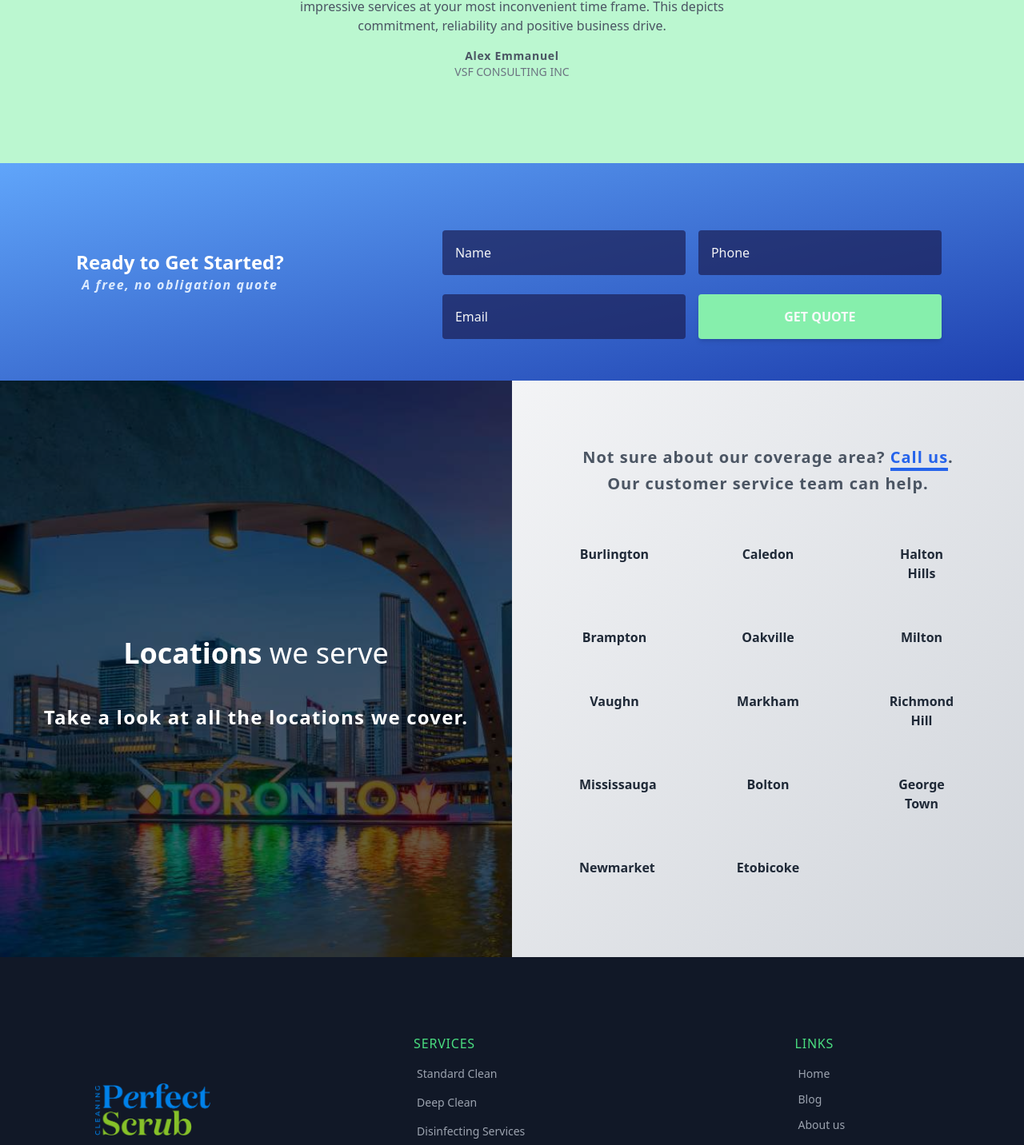
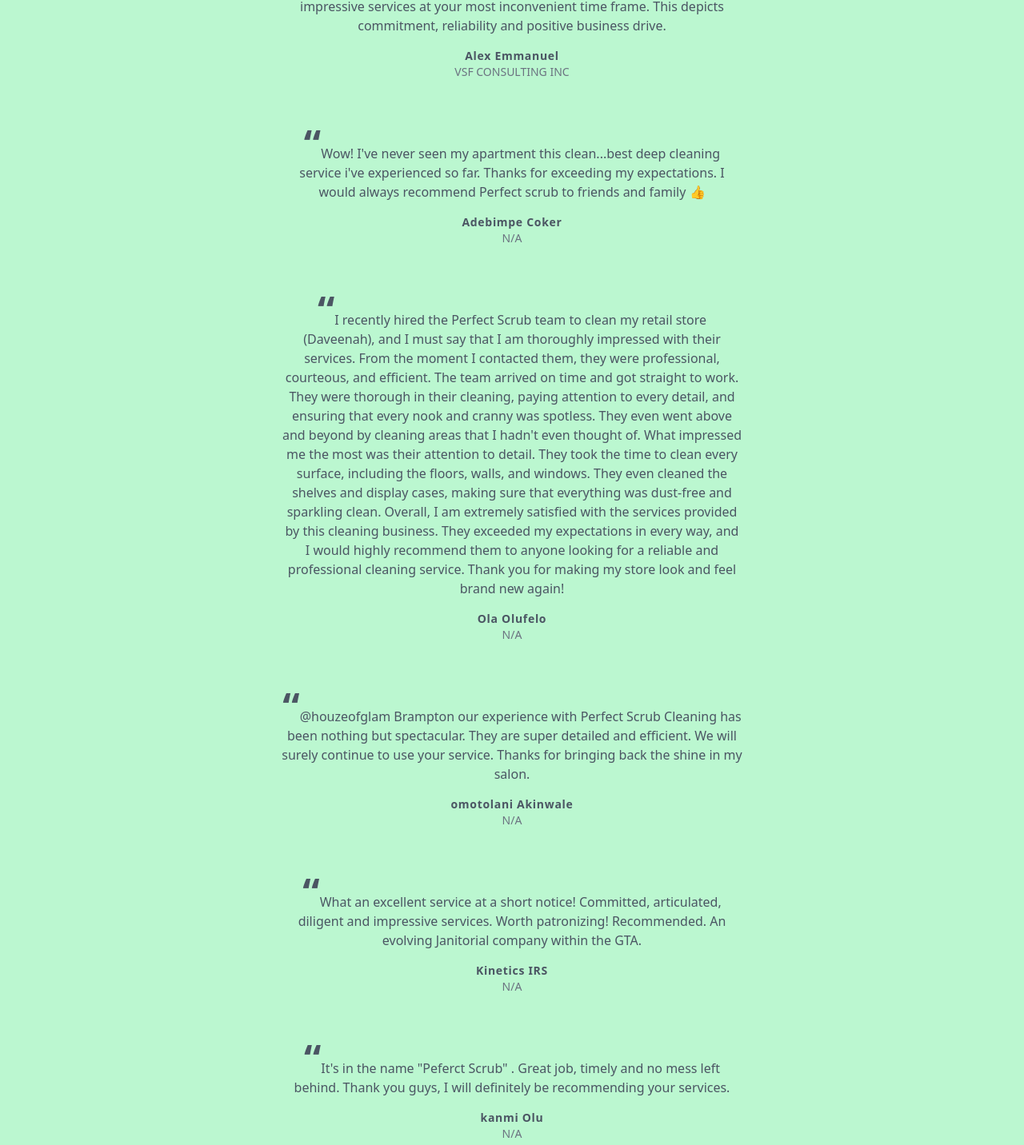
Before and after one commit to perfectscrub/perfect-scrub, a Next.js app: page / in a window 1280 px wide. Shown: the part 5180-6612 px from the top of the page at 80% size. Built offline with nearby package versions, Linux system fonts and the light colour scheme.

Commit message:
testimonial data added

```diff
--- a/data.js
+++ b/data.js
@@ -76,7 +76,41 @@ export const testimonials = [
     text: "It was a great pleasure engaging your services at our office and for the impressive services at your most inconvenient time frame. This depicts commitment, reliability and positive business drive.",
     author: "Alex Emmanuel",
     business: "VSF CONSULTING INC"
-  }
+  },
+  {
+    text: "Wow! I've never seen my apartment this clean...best deep cleaning service i've experienced so far. Thanks for exceeding my expectations. I would always recommend Perfect scrub to friends and family 👍",
+    author: "Adebimpe Coker",
+    business: "N/A"
+  },
+  {
+    text: `I recently hired the Perfect Scrub team to clean my retail store (Daveenah), and I must say that I am thoroughly impressed with their services. From the moment I contacted them, they were professional, courteous, and efficient.
+
+    The team arrived on time and got straight to work. They were thorough in their cleaning, paying attention to every detail, and ensuring that every nook and cranny was spotless. They even went above and beyond by cleaning areas that I hadn't even thought of.
+
+    What impressed me the most was their attention to detail. They took the time to clean every surface, including the floors, walls, and windows. They even cleaned the shelves and display cases, making sure that everything was dust-free and sparkling clean.
+
+    Overall, I am extremely satisfied with the services provided by this cleaning business. They exceeded my expectations in every way, and I would highly recommend them to anyone looking for a reliable and professional cleaning service. Thank you for making my store look and feel brand new again!`,
+    author: "Ola Olufelo",
+    business: "N/A"
+  },
+  {
+    text: `@houzeofglam Brampton our experience with Perfect Scrub Cleaning has been nothing but spectacular. They are super detailed and efficient. We will surely continue to use your service. Thanks for bringing back the shine in my salon.`,
+    author: "omotolani Akinwale",
+    business: "N/A"
+  },
+  {
+    text: `What an excellent service at a short notice!
+    Committed, articulated, diligent and impressive services.
+    Worth patronizing! Recommended. An evolving Janitorial company within the GTA.`,
+    author: "Kinetics IRS",
+    business: "N/A"
+  },
+  {
+    text: `It's in the name "Peferct Scrub" . Great job, timely and no mess left behind. Thank you guys, I will definitely be recommending your services.`,
+    author: "kanmi Olu",
+    business: "N/A"
+  },
+
 
 ]
 
```
